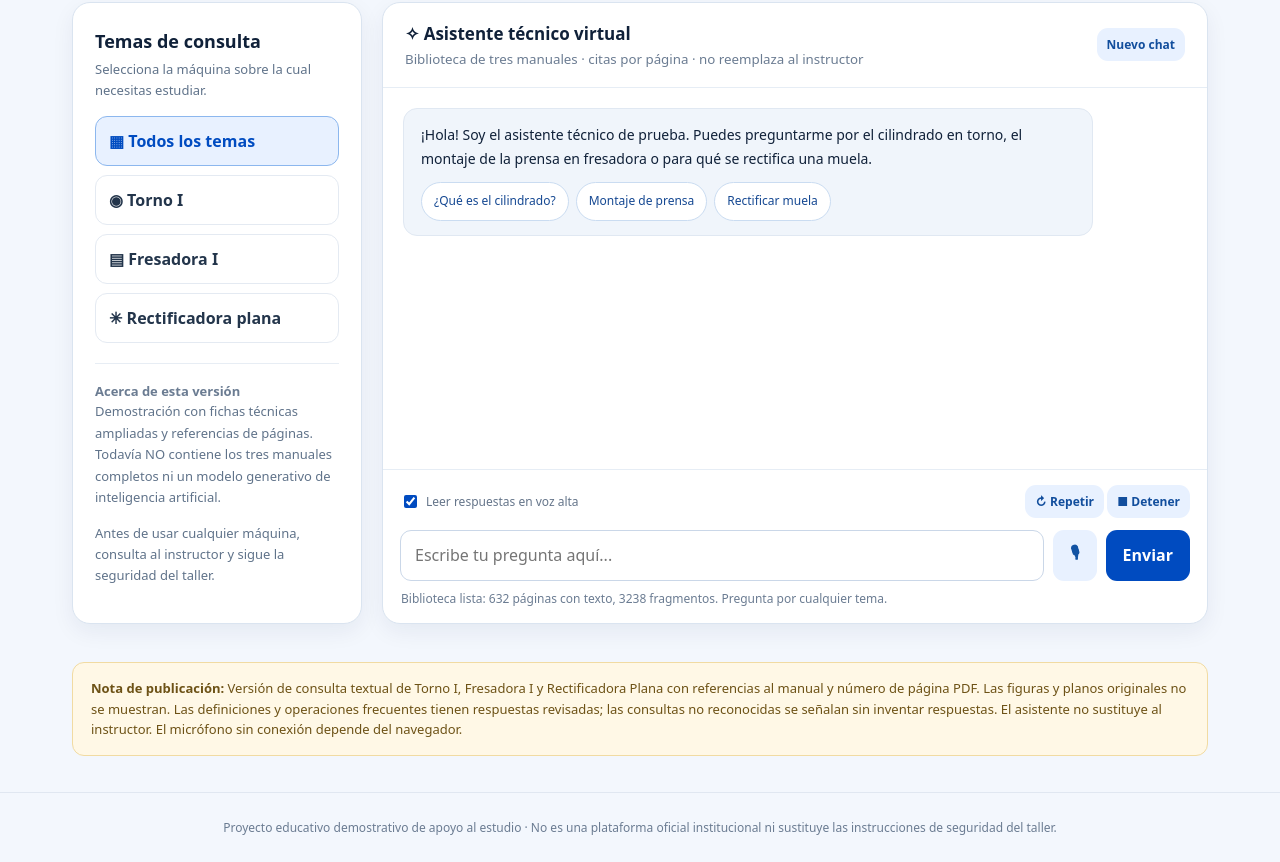
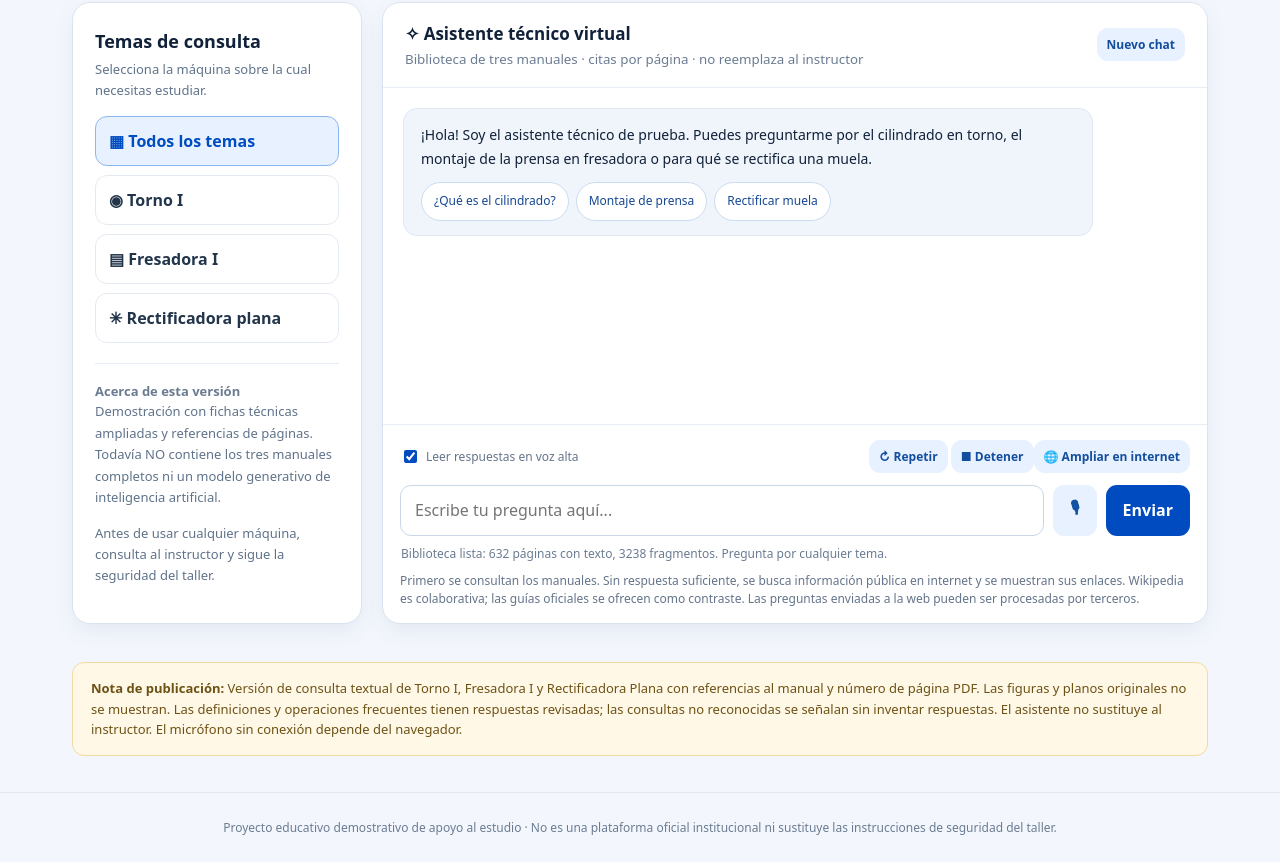
Before and after one commit to egresadosenatichincha-hue/aula-tecnica-senatichincha, a plain HTML site: page index.html in a window 1280 px wide. Shown: the part 475-1337 px from the top of the page. Drawn offline with Linux system fonts and the light colour scheme.

Commit message:
Activar módulo de respuestas web externas tras la biblioteca SENATI

```diff
--- a/index.html
+++ b/index.html
@@ -343,4 +343,5 @@ bubble=function(message,type,source){
 loadManuals();
 
 </script>
+<script src="./web-fallback.js" defer></script>
 </body></html>
```
